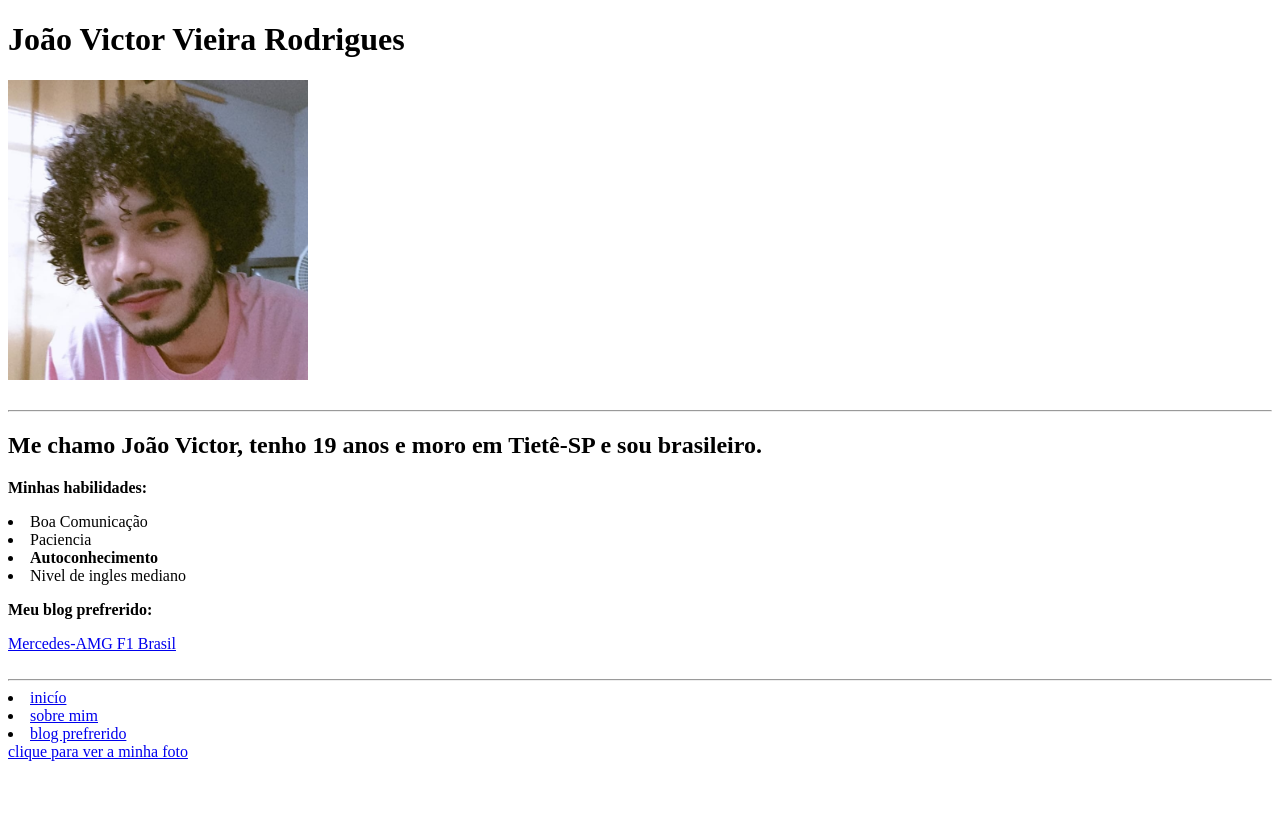
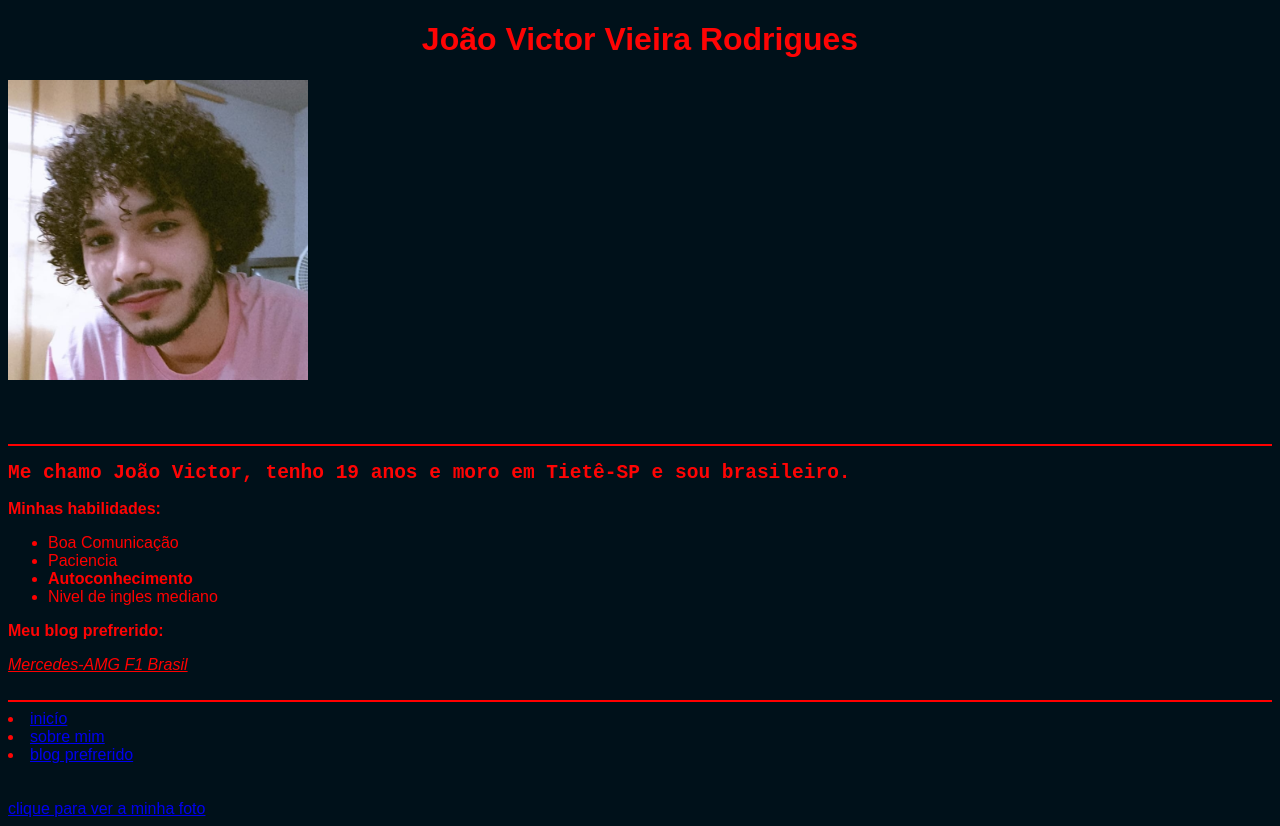
Before and after one commit to DearJao/DearJao.github.io, a plain HTML site: page index.html in a window 1280 px wide. Before the commit the page ends 800 px from the top, so only its background shows below. Drawn offline with Linux system fonts and the light colour scheme.

Commit message:
novas cores, novas fontes e especificaçoes de tags

```diff
--- a/index.html
+++ b/index.html
@@ -5,42 +5,86 @@
     <meta http-equiv="X-UA-Compatible" content="IE=edge">
     <meta name="viewport" content="width=device-width, initial-scale=1.0">
     <title> Portofólio João Victor </title>
+
+
+	<style>
+
+		body{
+			color: rgb(255, 4, 4);
+			background-color: rgb(0, 17, 26);
+			font-family:Arial, Helvetica, sans-serif;
+
+
+		}
+
+		.title{
+			color: rgb(255, 4, 4);
+			text-align: center;
+		}
+
+		.title2{
+			font-family:monospace
+		}
+
+
+
+		.blog{
+			color: red;
+			font-style: italic;
+		}
+
+		.important{
+			font-weight: bold;
+		}
+
+		.list{
+			color: red;
+		}
+
+
+	</style>
+
+
+
 </head>
 
 <body>
-    <h1 id="inicio"> João Victor Vieira Rodrigues</h1>
-    <img src="FotoPortofolioWeb.jpg"
-    width="300px" alt="foto de João Victor">
+    <h1 class="title" id="inicio"> João Victor Vieira Rodrigues </h1>
+    <p><img class="foto" src="FotoPortofolioWeb.jpg"
+    width="300px" alt="foto de João Victor"> </p>
 
     <br>
     <br>
 
-    <hr>
+    <hr color="red" >
 
-    <h2 id="sobre"> Me chamo João Victor, tenho 19 anos e moro em Tietê-SP e sou brasileiro. </h2>
+    <h2 class="title2" id="sobre"> Me chamo João Victor, tenho 19 anos e moro em Tietê-SP e sou brasileiro. </h2>
 
     <p> <strong> Minhas habilidades: </strong> </p>
-
+	<ul class="list">
    <li> Boa Comunicação </li>
    <li> Paciencia </li>
-   <li> <strong> Autoconhecimento </strong> </li>
+   <li class="important"> Autoconhecimento </li>
    <li> Nivel de ingles mediano </li>
+    </ul>
 
 <p id="blog prefrerido"> <strong> Meu blog prefrerido: </strong> </p>
 
-<a target="_blank" href="https://twitter.com/MercedesAMGF1BR?s=20&amp;t=Eg_2PTDsACha7IiBcCMYIQ"> Mercedes-AMG F1 Brasil </a>
+<a class="blog" target="_blank" href="https://twitter.com/MercedesAMGF1BR?s=20&amp;t=Eg_2PTDsACha7IiBcCMYIQ"> Mercedes-AMG F1 Brasil </a>
 
 <br>
 <br>
 
-<hr>
+<hr color="red">
 
-<li> <a href="http://127.0.0.1:5500/index.html#inicio"> inicío </a> </li>
-<li> <a href="http://127.0.0.1:5500/index.html#sobre"> sobre mim </a> </li>
-<li> <a href="http://127.0.0.1:5500/index.html#blog"> blog prefrerido </a> </li>
+<li> <a href="#inicio"> inicío </a> </li>
+<li> <a href="#sobre"> sobre mim </a> </li>
+<li> <a href="#blog"> blog prefrerido </a> </li>
+
+<br>
+<br>
 
 <a href="./FotoPortofolioWeb.jpg"> clique para ver a minha foto </a>
-
 
 
 <!-- Code injected by live-server -->
```
